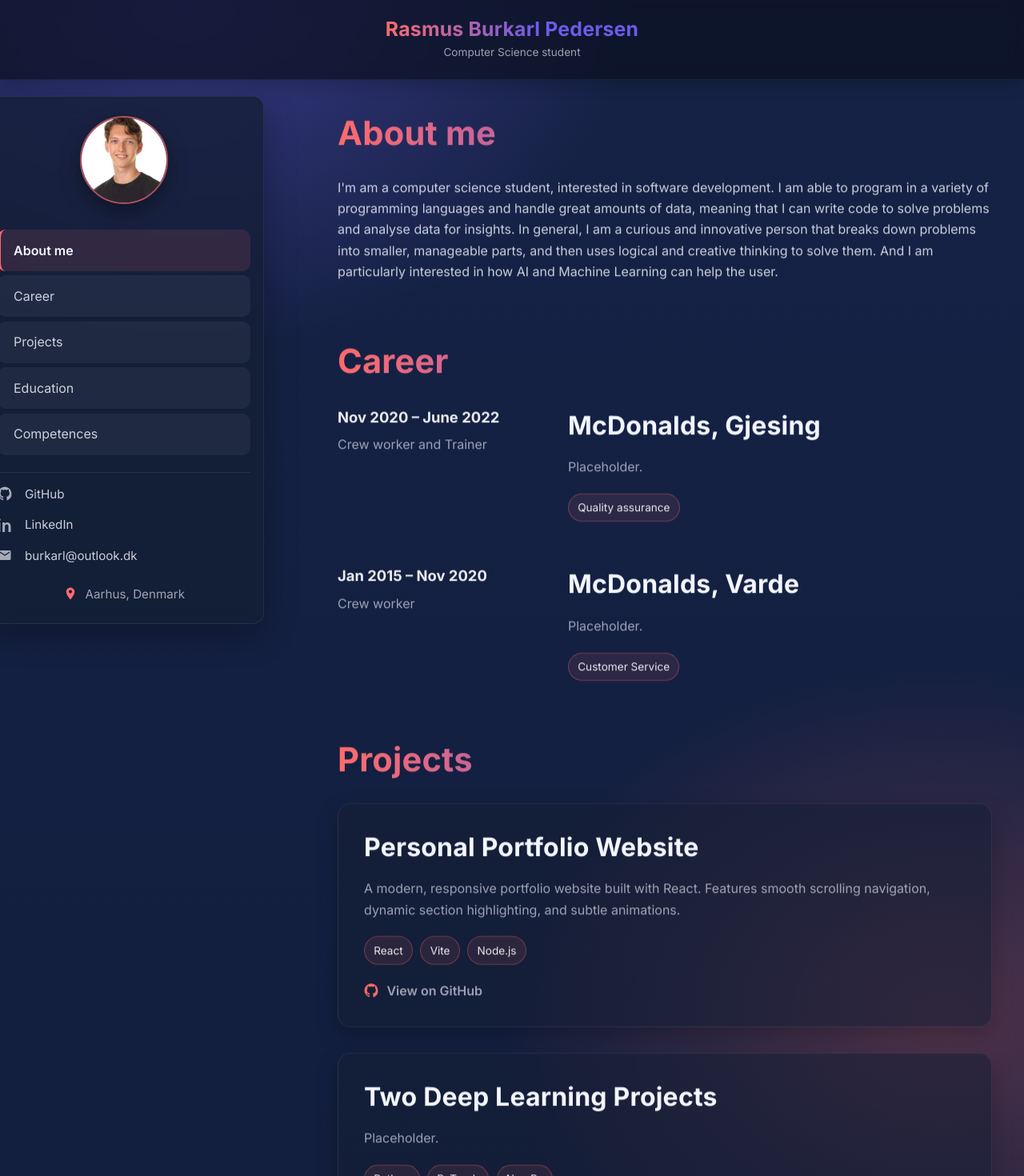
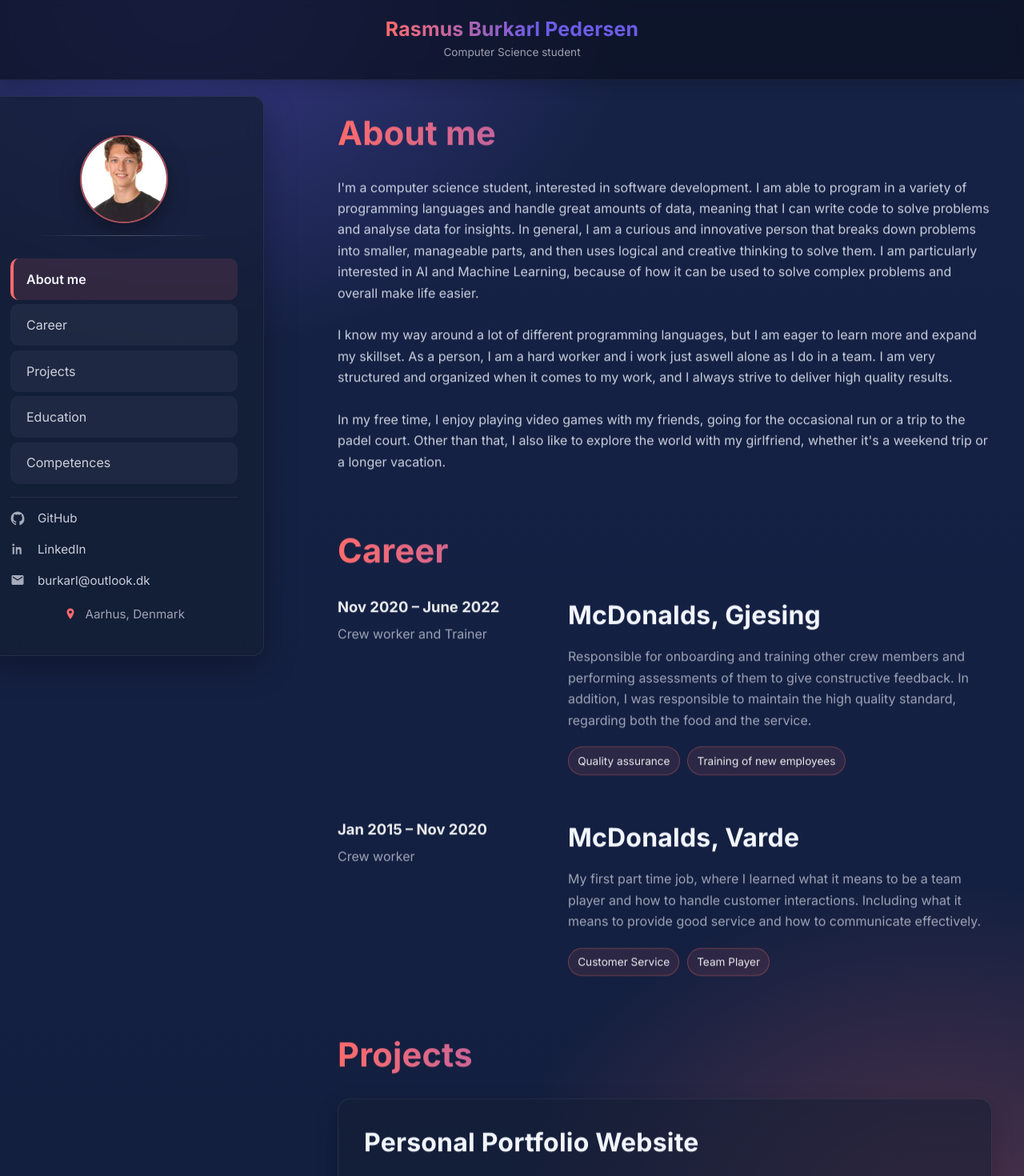
Before and after one commit to Rpede22/Website, a React (Vite) app: page / in a window 1280 px wide. Shown: the top 1470 px of the page at 80% size. Built offline with nearby package versions, Linux system fonts and the light colour scheme.

Commit message:
Final changes

```diff
--- a/src/App.jsx
+++ b/src/App.jsx
@@ -44,12 +44,15 @@ export default function App() {
         <main>
           <Section id="about" title="About me">
             <p>
-              I&apos;m am a computer science student, interested in software development.
-              I am able to program in a variety of programming languages and handle great amounts of data,
-              meaning that I can write code to solve problems and analyse data for insights.
-              In general, I am a curious and innovative person that breaks down problems into smaller, manageable parts,
-              and then uses logical and creative thinking to solve them.
-              And I am particularly interested in how AI and Machine Learning can help the user.
+              I&apos;m a computer science student, interested in software development. I am able to program in a variety of programming languages and handle great amounts of data,
+              meaning that I can write code to solve problems and analyse data for insights. In general, I am a curious and innovative person that breaks down problems into smaller, manageable parts,
+              and then uses logical and creative thinking to solve them. I am particularly interested in AI and Machine Learning, because of how it can be used to solve complex problems and overall make life easier.
+              <br />
+              <br />
+              I know my way around a lot of different programming languages, but I am eager to learn more and expand my skillset. As a person, I am a hard worker and i work just aswell alone as I do in a team. I am very structured and organized when it comes to my work, and I always strive to deliver high quality results.
+              <br />
+              <br />
+              In my free time, I enjoy playing video games with my friends, going for the occasional run or a trip to the padel court. Other than that, I also like to explore the world with my girlfriend, whether it's a weekend trip or a longer vacation.
             </p>
           </Section>
 
@@ -65,11 +68,12 @@ export default function App() {
                 <div className="entry-right">
                   <h3>McDonalds, Gjesing</h3>
                   <p className="muted">
-                    Placeholder.
+                    Responsible for onboarding and training other crew members and performing assessments of them to give constructive feedback. In addition, I was responsible to maintain the high quality standard, regarding both the food and the service.
                   </p>
 
                   <div className="item-tags">
                     <span className="item-tag">Quality assurance</span>
+                    <span className="item-tag">Training of new employees</span>
                   </div>
                 </div>
               </div>
@@ -83,11 +87,12 @@ export default function App() {
                 <div className="entry-right">
                   <h3>McDonalds, Varde</h3>
                   <p className="muted">
-                    Placeholder.
+                    My first part time job, where I learned what it means to be a team player and how to handle customer interactions. Including what it means to provide good service and how to communicate effectively.
                   </p>
 
                   <div className="item-tags">
                     <span className="item-tag">Customer Service</span>
+                    <span className="item-tag">Team Player</span>
                   </div>
                 </div>
               </div>
@@ -109,13 +114,13 @@ export default function App() {
                 <span className="item-tag">Node.js</span>
               </div>
 
-              <ProjectLink href="https://github.com/yourname/portfolio" />
+              <ProjectLink href="https://github.com/Rpede22/Website" />
             </div>
 
             <div className="item-card">
               <h3>Two Deep Learning Projects</h3>
               <p className="muted">
-                Placeholder.
+                Two similar projects focused on image classification using deep learning. The first project is a simple implementation of a convulutional neural network for classifying Cats and Dogs. The second project is a more complex implementation, where we ourselves implemented the linear and Conv2d layers, and trained the network to classify between patients with pneumonia and healthy patients, based on X-ray images of their lungs.
               </p>
 
               <div className="item-tags">
@@ -130,7 +135,7 @@ export default function App() {
             <div className="item-card">
               <h3>Reinforcement learning</h3>
               <p className="muted">
-                Placeholder.
+                Reinforcement learning project where we made 3 different custom environments. The first environment was a simple mountainclimb, where with each move upwards the agent had a chance to fall all the way down. The second was a slotmachinechain, where at each step the agent had the chance to gamble for a higher reward, with the risk of losing some of the reward. The third environment was a branching tree, where the reward was random at each leaf. We then made 4 agents each with their own twist, to train on each of the environments.
               </p>
 
               <div className="item-tags">
@@ -144,7 +149,7 @@ export default function App() {
             <div className="item-card">
               <h3>Bachelor's Project</h3>
               <p className="muted">
-                Placeholder.
+                For our Bachelor's project, we developed three different capture the flag challenges, each containerized using docker and then deployed to a test server. The first challenge was a simple website with a SQL injection vulnerability, where the flag was hidden in a small database on a website. The second challenge is a website that uses JSON Web Tokens for session management, but the implementation is flawed, making users able to forge their own tokens and impersonate other users. The third challenge is a file inclusion vulnerability, where users can find clues in the source code and then use those clues to include a file that contrains the flag.
               </p>
 
               <div className="item-tags">
@@ -160,7 +165,7 @@ export default function App() {
             <div className="item-card">
               <h3>TaskShareApp</h3>
               <p className="muted">
-                Placeholder.
+                A small prototype for a task sharing application, that follows the principles of microservices architecture. The prototype contains only the backend, which is implemented in Jolie and exposes a REST API. The backend is responsible for handling user authentication, task management and sharing of tasks between users. The data is stored in a SQLite database.
               </p>
 
               <div className="item-tags">
@@ -175,7 +180,7 @@ export default function App() {
             <div className="item-card">
               <h3>Warehouse Database</h3>
               <p className="muted">
-                Placeholder.
+                A database mimicking a warehouse management system, implemented using PostgreSQL. The database is designed to handle inventory management and order processing.
               </p>
 
               <div className="item-tags">
@@ -188,11 +193,12 @@ export default function App() {
             <div className="item-card">
               <h3>Pacman</h3>
               <p className="muted">
-                Placeholder.
+                A simple object oriented implementation of the classic game Pacman. The implementation comes to life using JavaFX, and features a fully playable game, where the player can control Pacman to eat all the dots, while avoiding the ghosts. The game also features power pellets that allow Pacman to eat the ghosts for a short period of time.
               </p>
 
               <div className="item-tags">
                 <span className="item-tag">Java</span>
+                <span className="item-tag">JavaFX</span>
               </div>
 
               <ProjectLink href="https://github.com/Rpede22/Pacman" />
--- a/src/components/Sidebar.jsx
+++ b/src/components/Sidebar.jsx
@@ -1,4 +1,4 @@
-function IconGithub(props) {
+function IconGitHub(props) {
   return (
     <svg viewBox="0 0 24 24" aria-hidden="true" {...props}>
       <path
@@ -14,7 +14,7 @@ function IconLinkedIn(props) {
     <svg viewBox="0 0 24 24" aria-hidden="true" {...props}>
       <path
         fill="currentColor"
-        d="M4.98 3.5C4.98 4.88 3.9 6 2.5 6S0 4.88 0 3.5 1.08 1 2.48 1s2.5 1.12 2.5 2.5ZM.5 8h4V24h-4V8Zm7.5 0h3.8v2.2h.05c.53-1.02 1.83-2.2 3.77-2.2C19.4 8 22 10.1 22 14.6V24h-4v-8.2c0-1.96-.04-4.48-2.73-4.48-2.73 0-3.15 2.13-3.15 4.34V24h-4V8Z"
+        d="M4.98 3.5C3.88 3.5 3 4.38 3 5.47c0 1.08.88 1.97 1.98 1.97h.02C6.1 7.44 7 6.55 7 5.47 7 4.38 6.1 3.5 5 3.5h-.02zM3.5 21h3V9h-3v12zM9 9h2.9v1.64h.04c.4-.76 1.38-1.56 2.84-1.56 3.04 0 3.6 2 3.6 4.6V21h-3v-5.3c0-1.26-.02-2.88-1.76-2.88-1.76 0-2.03 1.37-2.03 2.79V21H9V9z"
       />
     </svg>
   );
@@ -25,7 +25,7 @@ function IconMail(props) {
     <svg viewBox="0 0 24 24" aria-hidden="true" {...props}>
       <path
         fill="currentColor"
-        d="M20 4H4c-1.1 0-2 .9-2 2v12c0 1.1.9 2 2 2h16c1.1 0 2-.9 2-2V6c0-1.1-.9-2-2-2Zm0 4-8 5L4 8V6l8 5 8-5v2Z"
+        d="M20 4H4c-1.1 0-2 .9-2 2v12c0 1.1.9 2 2 2h16c1.1 0 2-.9 2-2V6c0-1.1-.9-2-2-2zm0 4-8 5L4 8V6l8 5 8-5v2z"
       />
     </svg>
   );
@@ -36,7 +36,7 @@ function IconPin(props) {
     <svg viewBox="0 0 24 24" aria-hidden="true" {...props}>
       <path
         fill="currentColor"
-        d="M12 2c-3.87 0-7 3.13-7 7 0 5.25 7 13 7 13s7-7.75 7-13c0-3.87-3.13-7-7-7Zm0 9.5A2.5 2.5 0 1 1 12 6a2.5 2.5 0 0 1 0 5.5Z"
+        d="M12 2c-3.31 0-6 2.69-6 6 0 4.5 6 12 6 12s6-7.5 6-12c0-3.31-2.69-6-6-6zm0 8.5c-1.38 0-2.5-1.12-2.5-2.5S10.62 5.5 12 5.5s2.5 1.12 2.5 2.5S13.38 10.5 12 10.5z"
       />
     </svg>
   );
@@ -45,10 +45,17 @@ function IconPin(props) {
 export default function Sidebar({ navItems, activeId }) {
   return (
     <aside className="sidebar">
-      <div className="profile">
-        <img className="profile-photo" src="/me.jpg" alt="Portrait" />
+      {/* Fixed top: profile picture (does NOT scroll) */}
+      <div className="sidebar-top">
+        <img
+          className="profile-photo"
+          src="/me.jpg"
+          alt="Portrait of Rasmus Burkarl Pedersen"
+        />
       </div>
 
+      {/* Everything below scrolls when needed */}
+      <div className="sidebar-scroll">
         <nav className="side-nav">
           {navItems.map((item) => {
             const isActive = activeId === item.id;
@@ -66,20 +73,20 @@ export default function Sidebar({ navItems, activeId }) {
 
         <div className="sidebar-divider" />
 
-      <div className="contact-list" aria-label="Contact links">
+        <div className="contact-list">
           <a
             className="contact-link"
-          href="https://github.com/Rpede22"
+            href="https://github.com/yourname"
             target="_blank"
             rel="noreferrer"
           >
-          <IconGithub className="contact-icon" />
+            <IconGitHub className="contact-icon" />
             <span>GitHub</span>
           </a>
 
           <a
             className="contact-link"
-          href="https://www.linkedin.com/in/rasmus-burkarl-pedersen/"
+            href="https://linkedin.com/in/yourname"
             target="_blank"
             rel="noreferrer"
           >
@@ -99,6 +106,7 @@ export default function Sidebar({ navItems, activeId }) {
           <IconPin className="location-pin" />
           <span>Aarhus, Denmark</span>
         </div>
+      </div>
     </aside>
   );
 }
--- a/src/styles/app.css
+++ b/src/styles/app.css
@@ -424,6 +424,69 @@ section h2 {
   transform: translateY(0);
 }
 
+/* =========================
+   Sidebar: fixed photo + scrollable content
+   ========================= */
+
+.sidebar {
+  display: flex;
+  flex-direction: column;
+  height: calc(100vh - 100px); /* header is 100px */
+}
+
+/* Fixed photo area */
+.sidebar-top {
+  padding: 1.5rem 1rem 1rem;
+  display: flex;
+  justify-content: center;
+  position: relative;
+}
+
+/* Subtle divider under photo */
+.sidebar-top::after {
+  content: "";
+  position: absolute;
+  bottom: 0;
+  width: 70%;
+  height: 1px;
+  background: linear-gradient(
+    to right,
+    transparent,
+    rgba(255, 255, 255, 0.25),
+    transparent
+  );
+}
+
+/* Scrollable section */
+.sidebar-scroll {
+  flex: 1;
+  overflow-y: auto;
+  padding: 1rem;
+}
+
+/* Subtle scrollbar */
+.sidebar-scroll::-webkit-scrollbar {
+  width: 6px;
+}
+
+.sidebar-scroll::-webkit-scrollbar-thumb {
+  background: rgba(255, 255, 255, 0.15);
+  border-radius: 6px;
+}
+
+.sidebar-scroll::-webkit-scrollbar-track {
+  background: transparent;
+}
+
+/* Optional: slightly smaller photo on very small screens */
+@media (max-height: 700px) {
+  .profile-photo {
+    width: 90px;
+    height: 90px;
+  }
+}
+
+
 @media (prefers-reduced-motion: reduce) {
   .reveal {
     opacity: 1;
```
Lines whose indentation alone changed are shown as unchanged.
